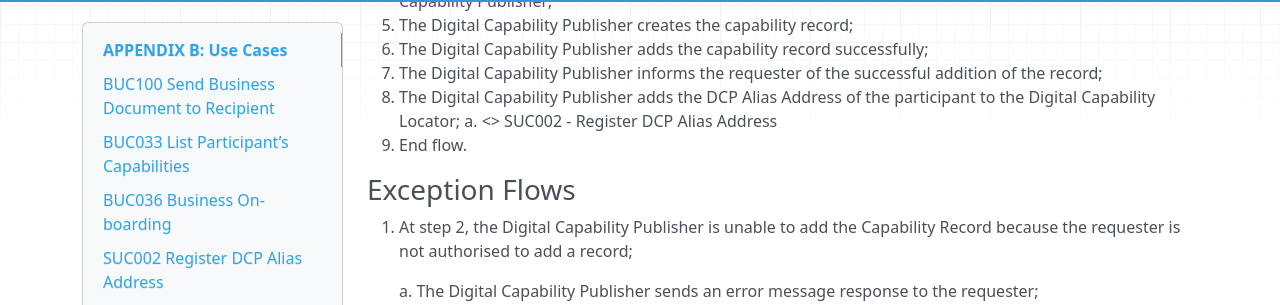
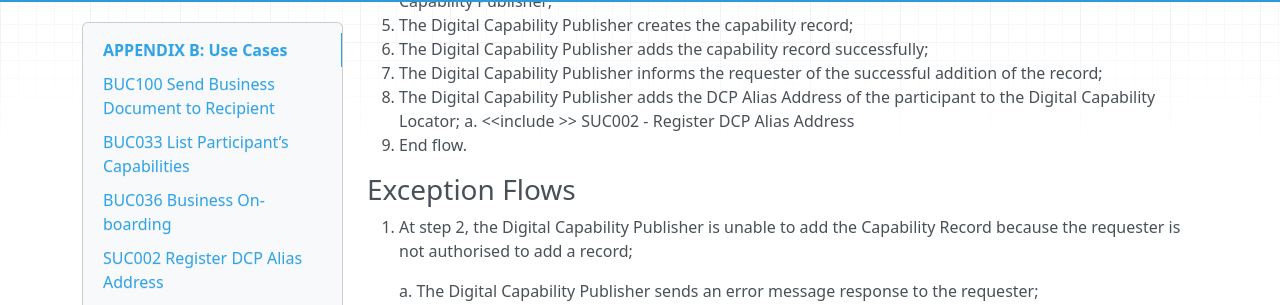
Before and after one commit to Digital-Business-Council/Access-Point, an MkDocs documentation site: the page built from docs/appendix_B.md, in a window 1280 px wide and 900 px high, scrolled down 11857 px. Shown: the part 174-479 px from the top of the window. Built offline with MkDocs 1.6.1, drawn with Linux system fonts in a browser that asks for light colours; nearby versions of some CDN libraries; old or Windows-style settings are respelled for this version of MkDocs; part of the change alters nothing that is shown.

Commit message:
Update appendix_B.md

```diff
--- a/docs/appendix_B.md
+++ b/docs/appendix_B.md
@@ -431,7 +431,7 @@ This use case describes the steps required for an Access Point provider or a par
  5. The Digital Capability Publisher creates the capability record;
  6. The Digital Capability Publisher adds the capability record successfully;
  7. The Digital Capability Publisher informs the requester of the successful addition of the record;
- 8. The Digital Capability Publisher adds the DCP Alias Address of the participant to the Digital Capability Locator; a. <<include>> SUC002 - Register DCP Alias Address
+ 8. The Digital Capability Publisher adds the DCP Alias Address of the participant to the Digital Capability Locator; a. <&lt;include &gt;> SUC002 - Register DCP Alias Address
  9. End flow.
 
 ### Exception Flows
```
